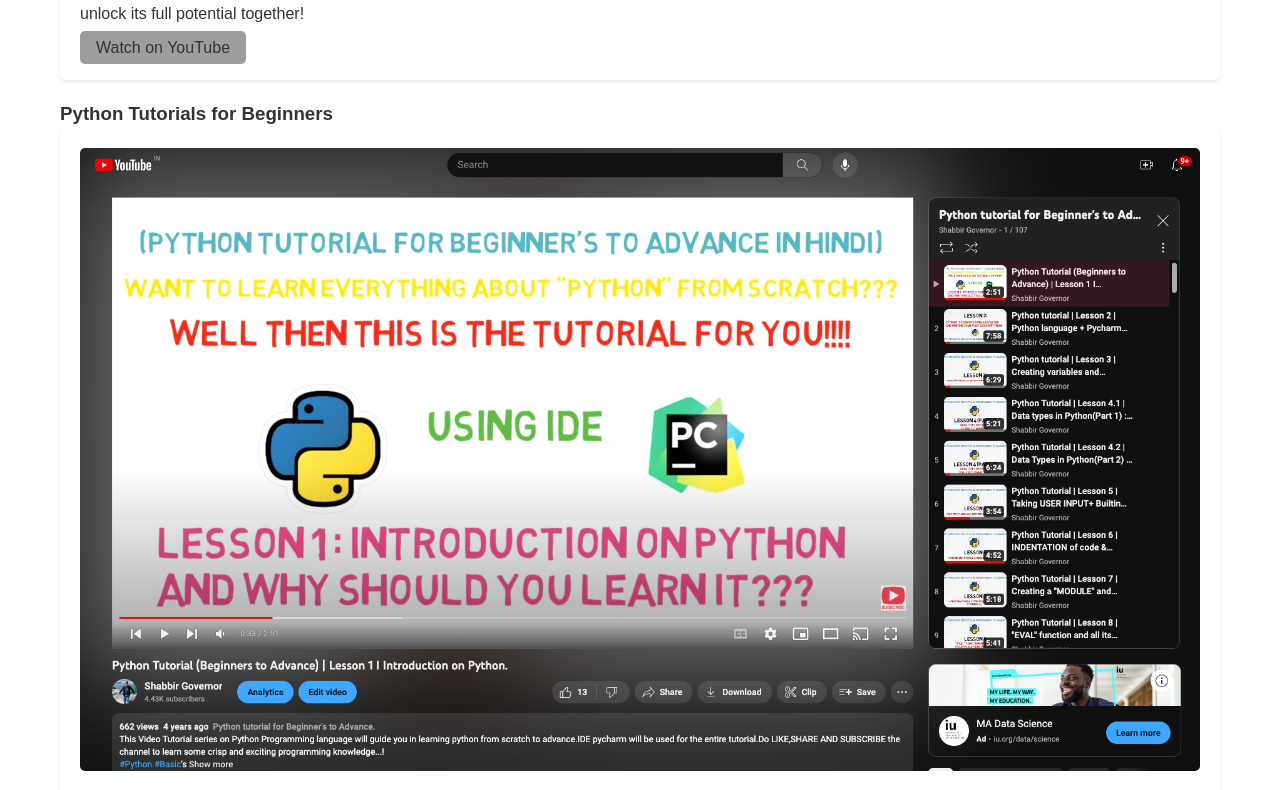
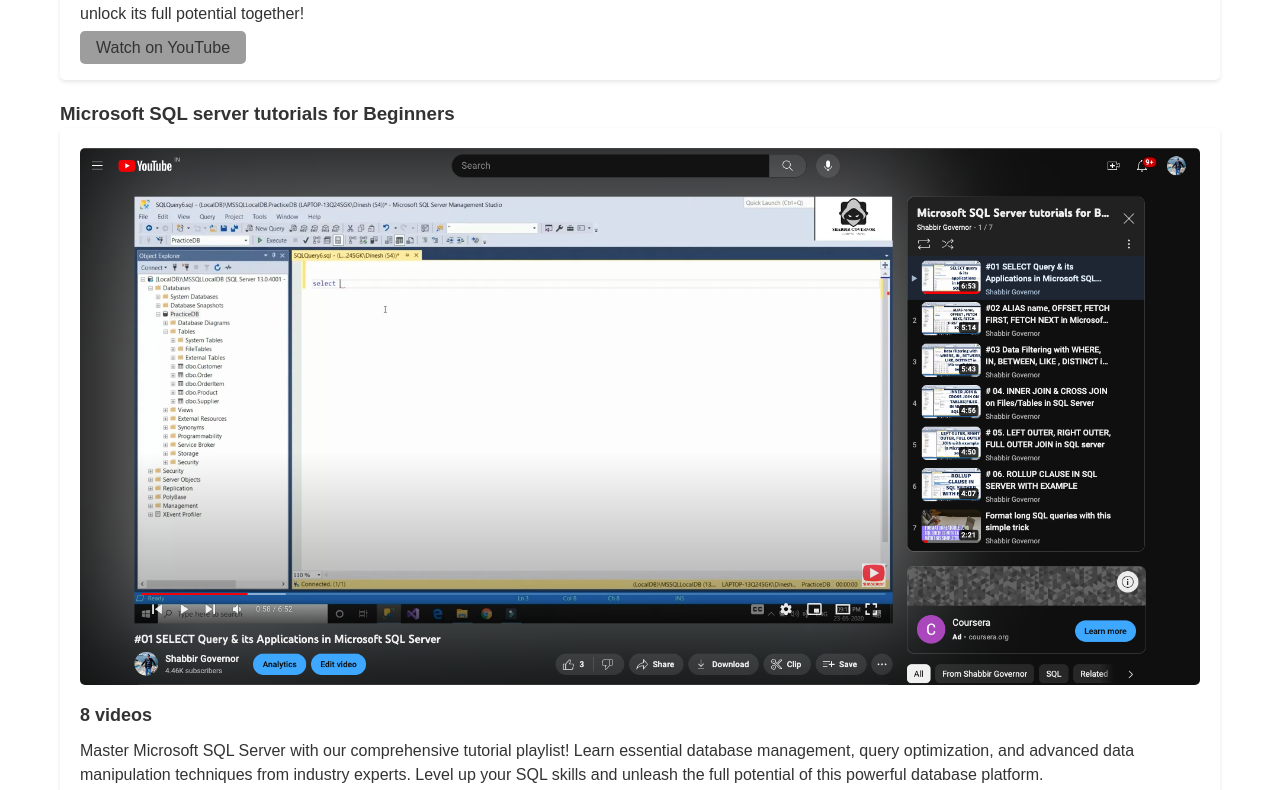
Before and after one commit to shabbirg89/Personal_Website, a React (Create React App) app in the folder client/: page / in a window 1280 px wide. Shown: the part 1362-2152 px from the top of the page. Built offline with nearby package versions, Linux system fonts and the light colour scheme.

Commit message:
Site Updated version 1

```diff
--- a/client/src/App.js
+++ b/client/src/App.js
@@ -19,6 +19,7 @@
 import video12Thumbnail from './assets/video12_thumbnail.jpg';
 import video13Thumbnail from './assets/video13_thumbnail.jpg';
 import video14Thumbnail from './assets/video14_thumbnail.jpg';
+import video15Thumbnail from './assets/video15_thumbnail.jpg';
 
 const App = () => {
   const aboutMe = {
@@ -42,6 +43,20 @@
           youtubeLink: 'https://youtu.be/83IHr2fQ2Rs',
         },
         // Add more video objects for the first playlist
+      ],
+    },
+    {
+      id: 1,
+      name: 'Microsoft SQL server tutorials for Beginners',
+      videos: [
+        {
+          id: 1,
+          title: '8 videos',
+          description: `Master Microsoft SQL Server with our comprehensive tutorial playlist! Learn essential database management, query optimization, and advanced data manipulation techniques from industry experts. Level up your SQL skills and unleash the full potential of this powerful database platform.`,
+          thumbnail: video15Thumbnail,
+          youtubeLink: 'https://youtu.be/hTCCYFKjuYY',
+        },
+        // Add more video objects for the ninth playlist
       ],
     },
     {
```
Also changed, not shown: client/src/assets/video15_thumbnail.jpg (added).
